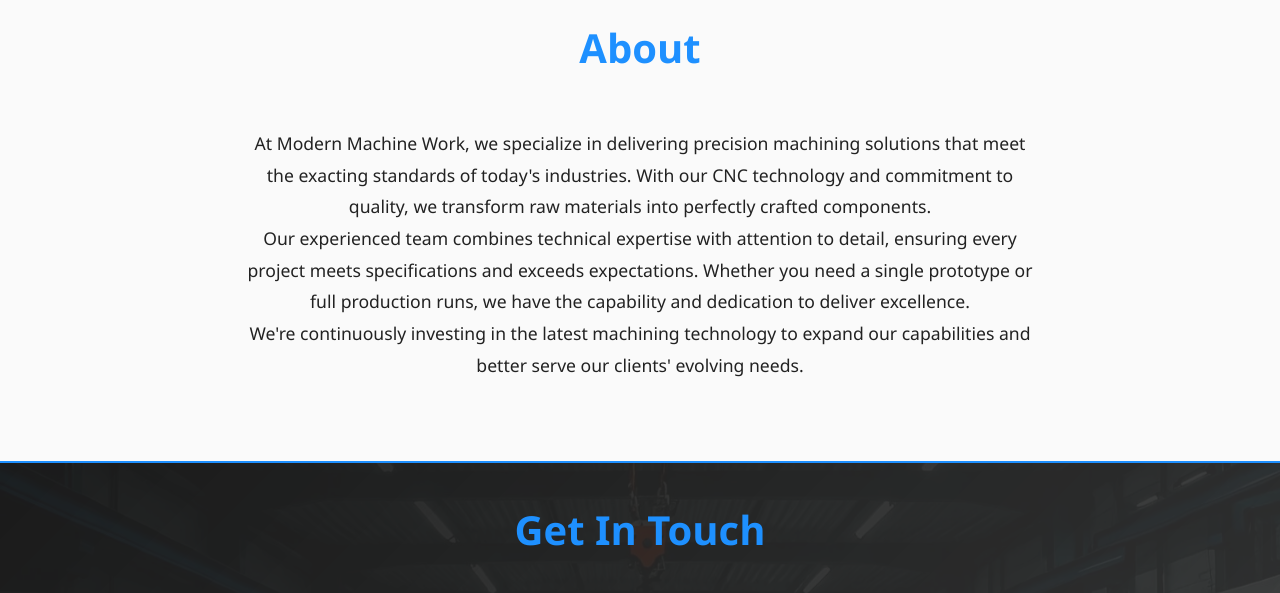
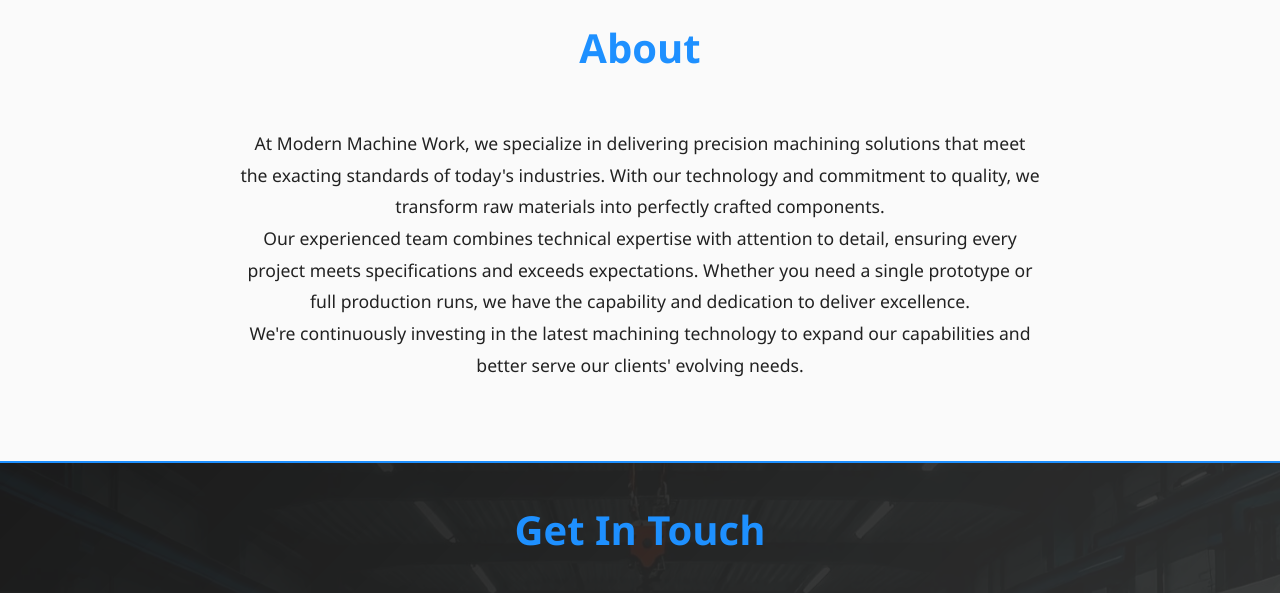
Before and after one commit to Ankit-CodeLab/Modern-Machine-Work, a plain HTML site: page index.html in a window 1280 px wide. Shown: the part 4520-5113 px from the top of the page. Drawn offline with Linux system fonts and the light colour scheme.

Commit message:
Update index.html

```diff
--- a/index.html
+++ b/index.html
@@ -1855,7 +1855,7 @@
             <h2 class="section-title scroll-animate">About</h2>
             <div class="about-content scroll-animate">
                 <p>At Modern Machine Work, we specialize in delivering precision machining solutions that meet the
-                    exacting standards of today's industries. With our CNC technology and commitment to quality, we
+                    exacting standards of today's industries. With our technology and commitment to quality, we
                     transform raw materials into perfectly crafted components.</p>
                 <p>Our experienced team combines technical expertise with attention to detail, ensuring every project
                     meets specifications and exceeds expectations. Whether you need a single prototype or full
```
